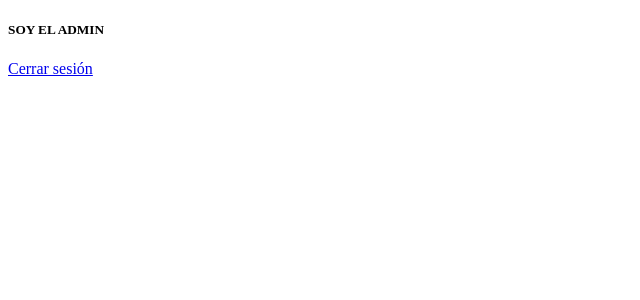
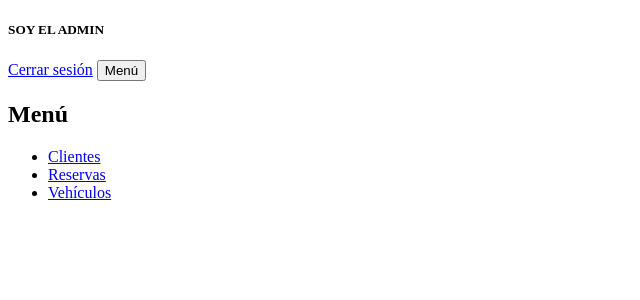
Before and after one commit to Jordanizquierdo/advanDetailing2.0, a Django app: page /index_admin/ in a window 1280 px wide. Shown: the top 300 px of the page, without its empty margins (0-640 px from the left). Run offline with Django 3.2, Linux system fonts and the light colour scheme.

Commit message:
Cambios extra

```diff
--- a/templates/app1/index_admin.html
+++ b/templates/app1/index_admin.html
@@ -9,5 +9,15 @@
     <h5>SOY EL ADMIN</h5>
     <a href="{% url 'logout' %}" class="btn btn-danger" onclick="return confirm('¿Estás seguro de que quieres cerrar sesión?');">Cerrar sesión</a>
 
+    <button class="#quienes-somos" onclick="toggleMenu()">Menú</button>
+    <!-- Menú Lateral -->
+    <div class="slicebar" id="sidebar">
+        <h2 class="slicebar-title">Menú</h2>
+        <ul class="menu">
+            <li><a href="#">Clientes</a></li>
+            <li><a href="#">Reservas</a></li>
+            <li><a href="#">Vehículos</a></li>
+        </ul>
+  </div>
 </body>
 </html>
```
